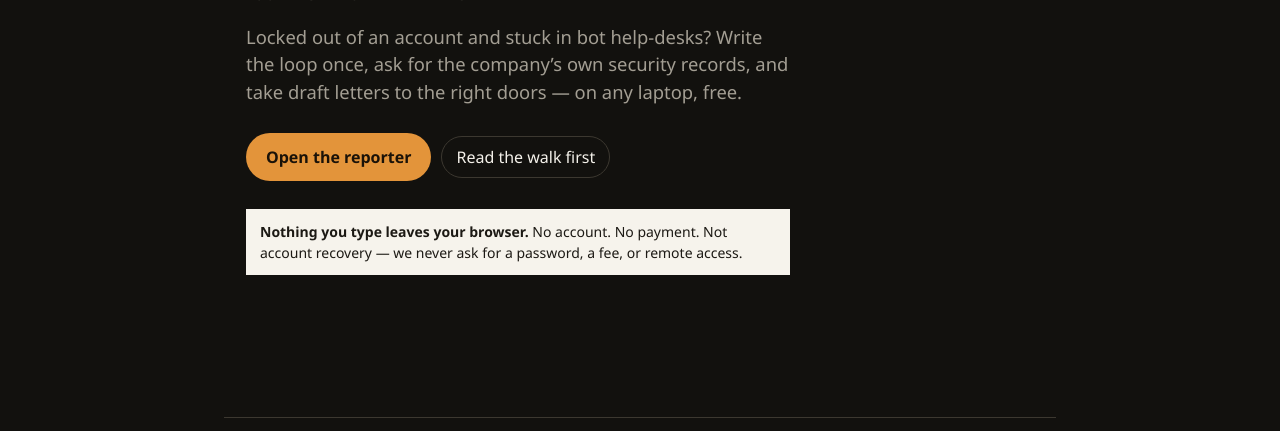
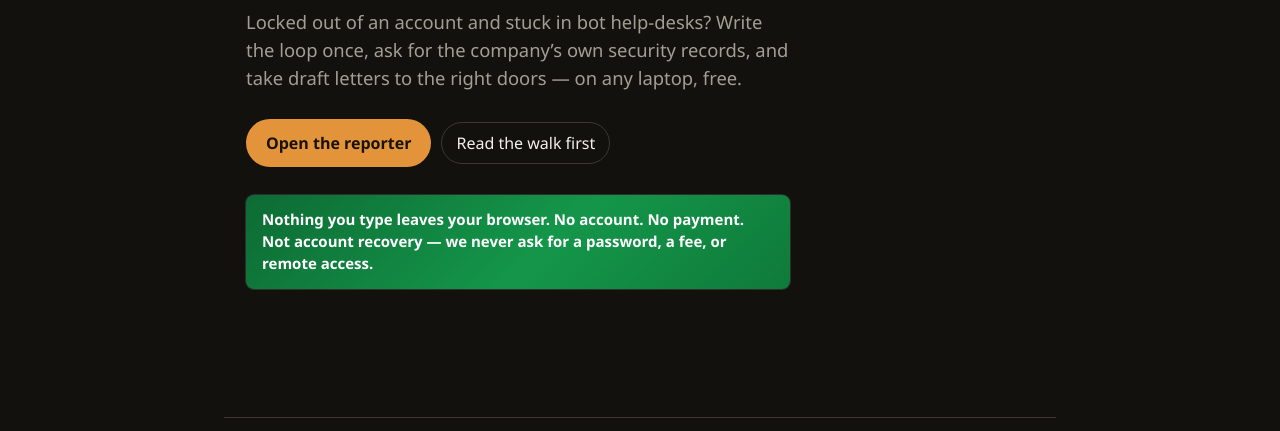
Before and after one commit to MUZZ-AI963/lockout-reporter, a plain HTML site: page index.html in a window 1280 px wide. Shown: the part 369-800 px from the top of the page. Drawn offline with Linux system fonts and the light colour scheme.

Commit message:
Style privacy banner: green field, bold white type.
The “nothing leaves your browser” strip is the trust signal on the landing page.

Co-authored-by: Cursor <cursoragent@cursor.com>

```diff
--- a/index.html
+++ b/index.html
@@ -92,10 +92,18 @@
   }
   .banner {
     margin-top: 28px; max-width: 34rem;
-    background: #f6f3ec; color: #1c1914; text-align: left;
-    padding: 12px 14px; font-size: 14px;
+    background: #0f7a3a;
+    background: linear-gradient(135deg, #0d6b34 0%, #14964a 55%, #0f7a3a 100%);
+    color: #ffffff; text-align: left;
+    padding: 14px 16px; font-size: 15px; font-weight: 700;
+    border-radius: 8px; line-height: 1.45;
+    box-shadow: 0 0 0 1px rgba(255,255,255,0.12);
   }
-  html[data-theme="light"] .banner { background: #1c1914; color: #f6f3ec; }
+  .banner strong { color: #ffffff; font-weight: 800; }
+  html[data-theme="light"] .banner {
+    background: linear-gradient(135deg, #0d6b34 0%, #14964a 55%, #0f7a3a 100%);
+    color: #ffffff;
+  }
   .below {
     max-width: 52rem; margin: 0 auto; padding: 8px 22px 64px;
     border-top: 1px solid var(--line);
```
